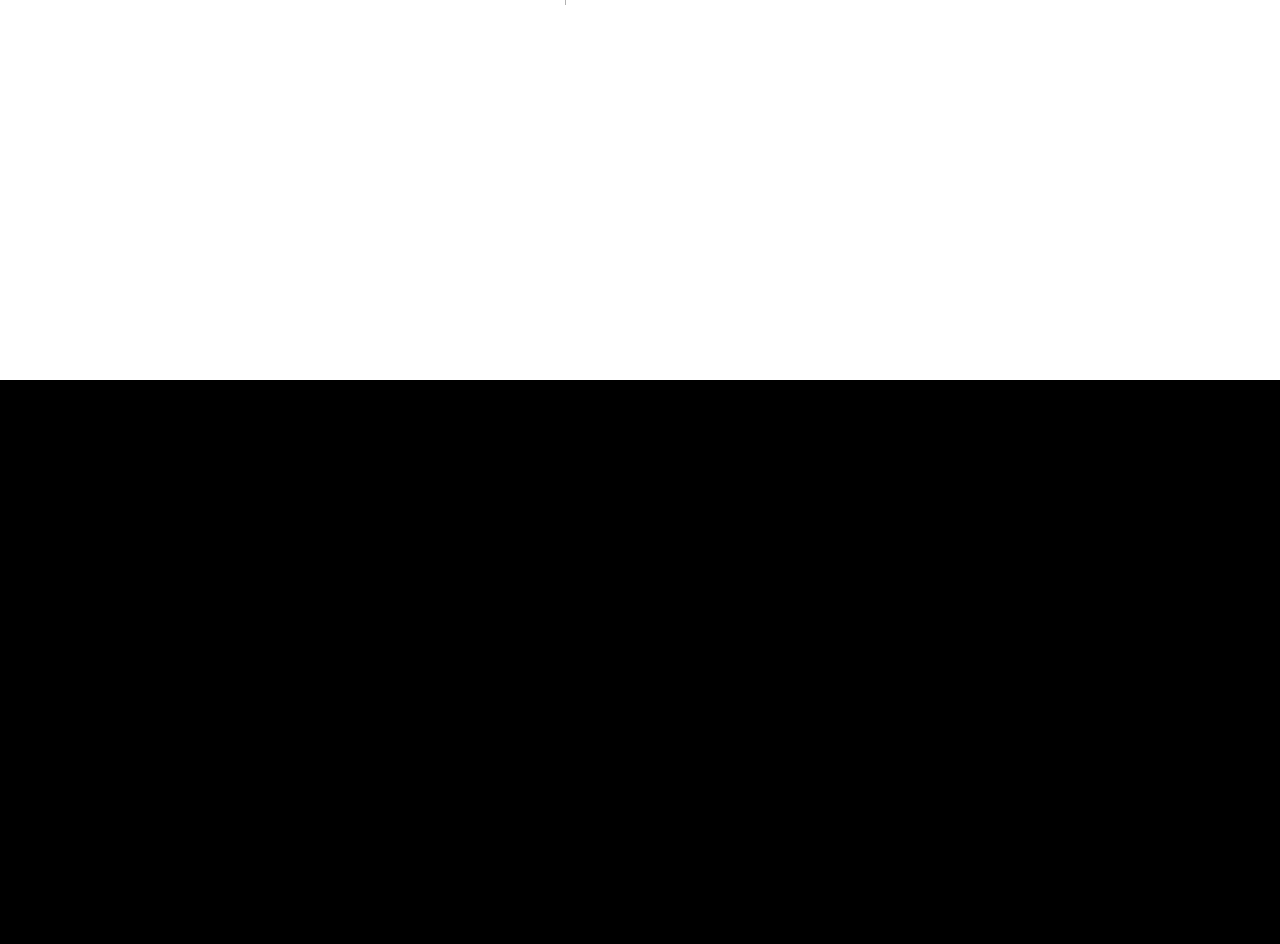
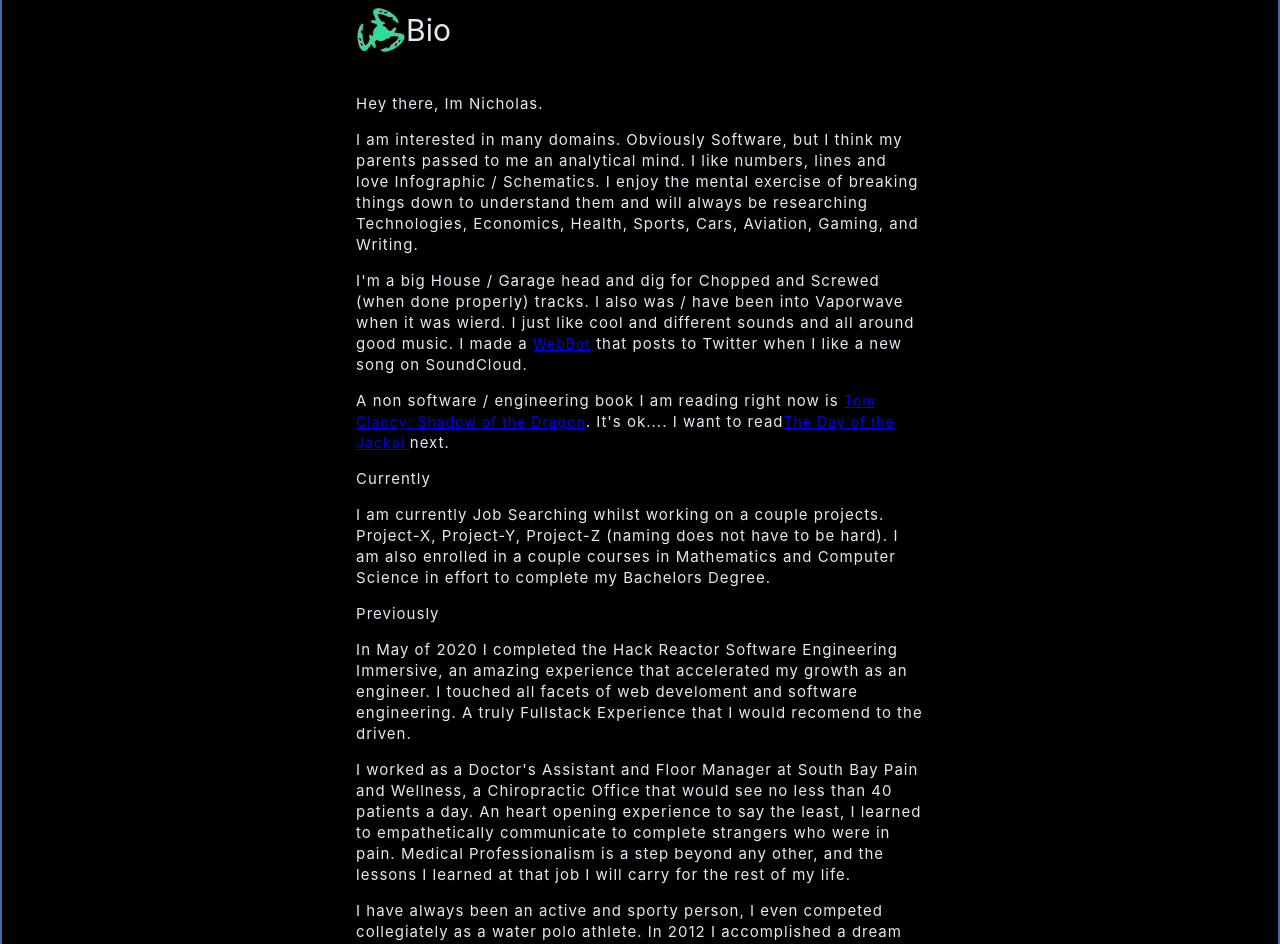
Before and after one commit to caspercasanova/nuTech_resume, a Next.js app: page /about in a window 1280 px wide. Before the commit this address had no page. Shown: the part 420-1364 px from the top of the page. Before the commit the page ends 800 px from the top, so only its background shows below. Built offline with nearby package versions, Linux system fonts and the light colour scheme.

Commit message:
Added a quick bio and about page

```diff
--- /dev/null
+++ b/components/Bio/Bio.js
@@ -0,0 +1,127 @@
+import React from 'react';
+import Image from 'next/image';
+import styled from 'styled-components';
+const BioWrapper = styled.section`
+  display: flex;
+  flex-direction: column;
+`;
+
+const Header = styled.header`
+  display: flex;
+  align-items: center;
+`;
+
+const Biography = styled.section`
+  & p {
+    max-width: 60ch;
+    font-size: 15px;
+    line-height: 1.4;
+    letter-spacing: 1px;
+  }
+`;
+export default function Bio() {
+  return (
+    <BioWrapper>
+      <Image
+        src={'/profile_pic.png'}
+        alt={'Profile Pic'}
+        width={400}
+        height={400}
+      />
+      <Header>
+        <Image
+          src={'/marker.png'}
+          alt={'Custom Icon'}
+          width={50}
+          height={50}
+        />
+        <h3>Bio</h3>
+      </Header>
+      <Biography>
+        <p>Hey there, Im Nicholas.</p>
+        <p>
+          I am interested in many domains. Obviously
+          Software, but I think my parents passed to me an
+          analytical mind. I like numbers, lines and love
+          Infographic / Schematics. I enjoy the mental
+          exercise of breaking things down to understand
+          them and will always be researching Technologies,
+          Economics, Health, Sports, Cars, Aviation, Gaming,
+          and Writing.
+        </p>
+        <p>
+          I'm a big House / Garage head and dig for Chopped
+          and Screwed (when done properly) tracks. I also
+          was / have been into Vaporwave when it was wierd.
+          I just like cool and different sounds and all
+          around good music. I made a{' '}
+          <a
+            href={
+              'https://github.com/caspercasanova/slave1'
+            }>
+            WebBot
+          </a>{' '}
+          that posts to Twitter when I like a new song on
+          SoundCloud.{' '}
+        </p>
+        <p>
+          A non software / engineering book I am reading
+          right now is{' '}
+          <a href="https://jackryan.fandom.com/wiki/Shadow_of_the_Dragon">
+            Tom Clancy: Shadow of the Dragon
+          </a>
+          . It's ok.... I want to read
+          <a
+            href={
+              'https://en.wikipedia.org/wiki/The_Day_of_the_Jackal'
+            }>
+            The Day of the Jackal{' '}
+          </a>{' '}
+          next.
+        </p>
+        <p>Currently</p>
+        <p>
+          I am currently Job Searching whilst working on a
+          couple projects. Project-X, Project-Y, Project-Z
+          (naming does not have to be hard). I am also
+          enrolled in a couple courses in Mathematics and
+          Computer Science in effort to complete my
+          Bachelors Degree.
+        </p>
+        <p>Previously</p>
+        <p>
+          In May of 2020 I completed the Hack Reactor
+          Software Engineering Immersive, an amazing
+          experience that accelerated my growth as an
+          engineer. I touched all facets of web develoment
+          and software engineering. A truly Fullstack
+          Experience that I would recomend to the driven.
+        </p>
+        <p>
+          I worked as a Doctor's Assistant and Floor Manager
+          at South Bay Pain and Wellness, a Chiropractic
+          Office that would see no less than 40 patients a
+          day. An heart opening experience to say the least,
+          I learned to empathetically communicate to
+          complete strangers who were in pain. Medical
+          Professionalism is a step beyond any other, and
+          the lessons I learned at that job I will carry for
+          the rest of my life.
+        </p>
+        <p>
+          I have always been an active and sporty person, I
+          even competed collegiately as a water polo
+          athlete. In 2012 I accomplished a dream and became
+          a State Champion. Undefeated 26-0.
+        </p>
+      </Biography>
+      <hr></hr>
+      <div>
+        <p>
+          You can Find more details about me on LinkedIn,
+          Github or take a look at my CV.
+        </p>
+      </div>
+    </BioWrapper>
+  );
+}
--- /dev/null
+++ b/pages/about/index.js
@@ -0,0 +1,11 @@
+import React from 'react';
+import MainContainer from '../../components/ui/MainContainer';
+import Bio from '../../components/Bio/Bio';
+
+export default function index() {
+  return (
+    <MainContainer>
+      <Bio />
+    </MainContainer>
+  );
+}
--- a/styles/globals.css
+++ b/styles/globals.css
@@ -23,7 +23,11 @@ p {
 }
 
 h6 {
-  font-size: 12px;
+  font-size: 15px;
+  max-width: 60ch;
+  font-size: 15px;
+  line-height: 1.4;
+  letter-spacing: 1px;
 }
 
 button {
```
Also changed, not shown: components/Bio/About.js (deleted, +0 -63 lines), public/profile_pic.png (added).
